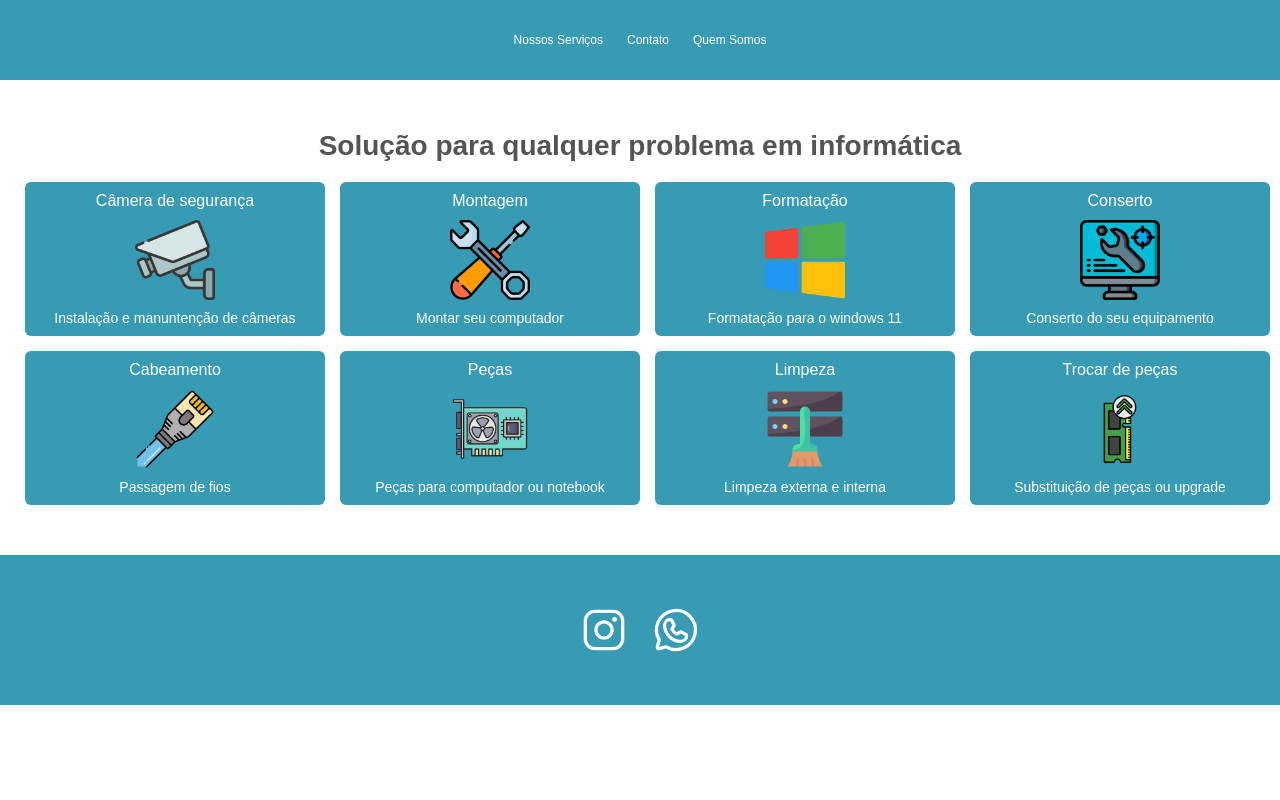
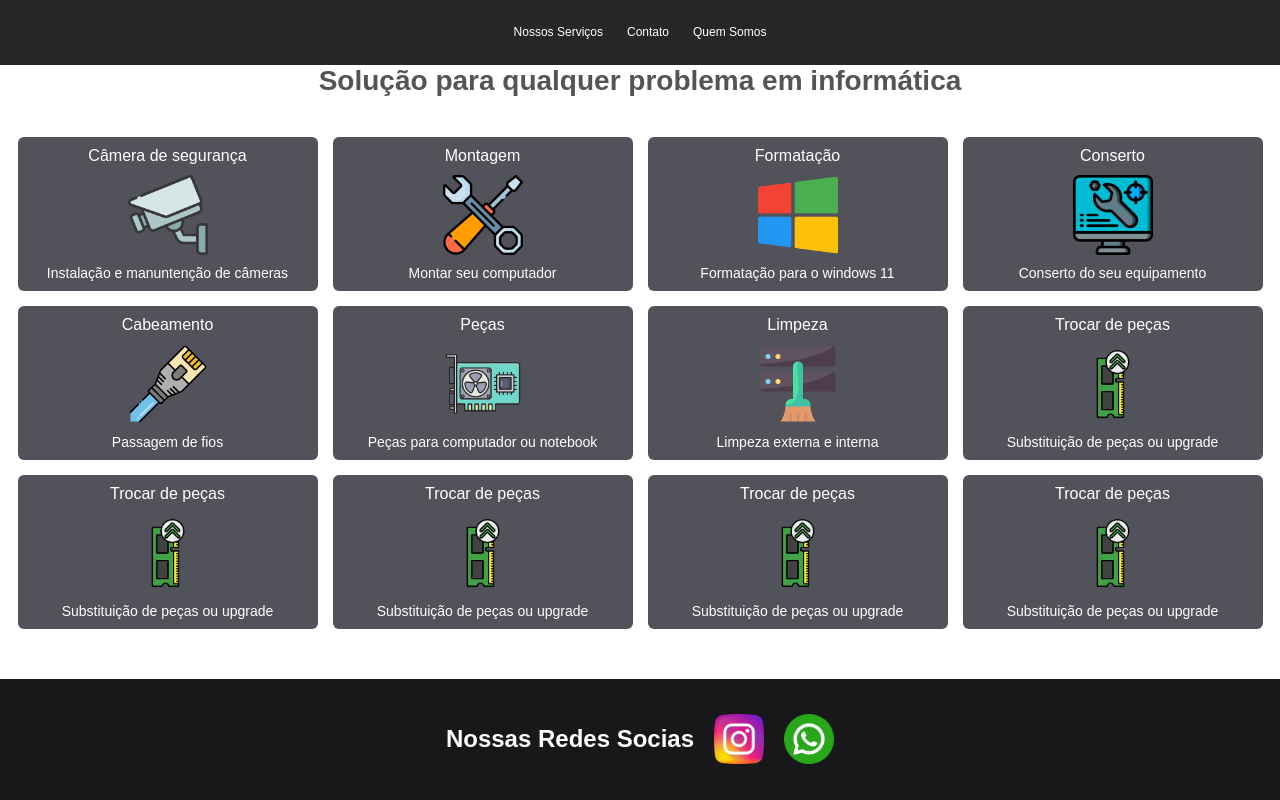
Before and after one commit to ThaisPerez/SiteSuporte, a React (Create React App) app: page / in a window 1280 px wide. Built offline with nearby package versions, Linux system fonts and the light colour scheme.

Commit message:
alterações no footer

```diff
--- a/src/App.js
+++ b/src/App.js
@@ -13,7 +13,7 @@ import Footer from './components/Footer'
 
 function App() {
   return (
-    <div >
+    <div className='Container-Global'>
      <Navbar/>
      <div className='Container'>
       <h1>Solução para qualquer problema em informática </h1>
@@ -26,6 +26,11 @@ function App() {
         <Card titulo="Peças" subtitulo=" Peças para computador ou notebook" img={Hardware}/>
         <Card titulo="Limpeza" subtitulo=" Limpeza externa e interna" img={Limpeza}/>
         <Card titulo="Trocar de peças" subtitulo=" Substituição de peças ou upgrade " img={Ram}/>
+        <Card titulo="Trocar de peças" subtitulo=" Substituição de peças ou upgrade " img={Ram}/>
+        <Card titulo="Trocar de peças" subtitulo=" Substituição de peças ou upgrade " img={Ram}/>
+        <Card titulo="Trocar de peças" subtitulo=" Substituição de peças ou upgrade " img={Ram}/>
+        <Card titulo="Trocar de peças" subtitulo=" Substituição de peças ou upgrade " img={Ram}/>
+
       </div>
      </div>
      <Footer/>
--- a/src/components/Cards/styles.css
+++ b/src/components/Cards/styles.css
@@ -4,7 +4,7 @@
     display: flex; /* Alinhamento  */
     flex-direction: column; /* Alinhamento em coluna  */
     align-items: center;   /* Centralizar os elementos */
-    background-color: rgb(55, 155, 180); /* Cor do fundo */
+    background-color: #52525b; /* Cor do fundo */
     color: white; /* cor do texto */
     font-family: sans-serif; /* Tipo de fonte */
     gap: 10px; /* Separador dos elementos */
--- a/src/components/Footer/index.jsx
+++ b/src/components/Footer/index.jsx
@@ -1,12 +1,15 @@
 import './styles.css'
-import {InstagramLogo, WhatsappLogo } from "phosphor-react"
+import Instagram from './../../assets/instagram.png'
+import Whatsapp from './../../assets/whatsapp.png'
 
 export default function Footer()
 {
     return(
+
     <div className="Footer">
-    <InstagramLogo size={52} />
-    <WhatsappLogo size={52} />
+          <h1>Nossas Redes Socias </h1>
+        <img src={Instagram} alt="" />
+        <img src={Whatsapp} alt="" />
     </div>
     )
 }
--- a/src/components/Footer/styles.css
+++ b/src/components/Footer/styles.css
@@ -2,7 +2,7 @@
 {
     width:100%;
     height: 150px;
-    background: rgb(55, 155, 180);;
+    background: #18181b;
     margin-top: 50px;
     display: flex;
     align-items: center;
@@ -12,3 +12,7 @@
 
 
 }
+.Footer img{
+    width: 50px; /* Tamanho da imagem */
+    height: 50px; /* Altura da imagem */
+}
--- a/src/index.css
+++ b/src/index.css
@@ -5,11 +5,17 @@
 
 }
  :root{
-    --primaryColor: rgb(55, 155, 180);
+    --primaryColor:#27272a;
     --secondaryColor: white;
     --textColor: white;
     font-size: 12px;
     font-family: sans-serif;
+}
+.Container-Global{
+display:flex;
+flex-direction: column;
+justify-content: space-between;
+height: 100vh;
 }
 .Container{
     width: 100%;
@@ -18,13 +24,17 @@
     align-items: center;
     font-size: 14px;
     font-family: sans-serif;
-    gap: 20px;
-    margin-top: 50px;
+    gap: 40px;
     color: hsl(0, 0%, 33%);
 }
 .Container-Cards{
     display: flex;
     gap: 15px;
     flex-wrap: wrap;
-    margin-left: 25px;
+   justify-content: center;
+   max-width: 1500px;
+
 }
+h1{
+
+}
```
Also changed, not shown: src/assets/instagram.png (added), src/assets/whatsapp.png (added).
